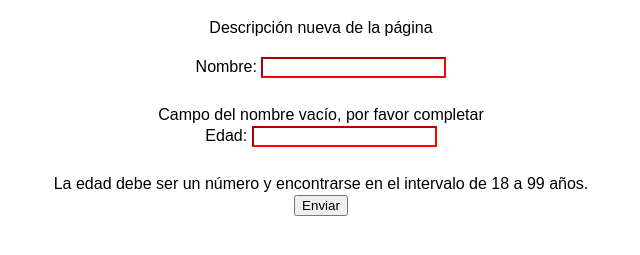
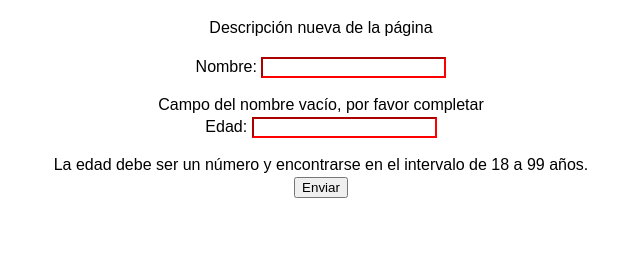
Before and after one commit to mgonzalz/inf2_feedback_3, a plain HTML site: page index.html in a window 1280 px wide. Both pictures are taken after a click on the button "Enviar". Shown: the part 61-316 px from the top of the page, without its empty margins (319-959 px from the left). Drawn offline with Linux system fonts and the light colour scheme.

Commit message:
ejercicio02

```diff
--- a/index.html
+++ b/index.html
@@ -13,10 +13,10 @@
     <form id="formulario">
         <label for="nombre">Nombre:</label>
         <input type="text" id="nombre" name="nombre"><br><br>
-        <p id="error_nombre" style="height: 0; margin: 0; padding: 0; border: 0"></p>
+        <p id="error_nombre" style="height: 0; margin: 0"></p>
         <label for="edad">Edad:</label>
         <input type="number" id="edad" name="edad"><br><br>
-        <p id="error_edad" style="height: 0; margin: 0; padding: 0; border: 0"></p>
+        <p id="error_edad" style="height: 0; margin: 0"></p>
         <input type="button" value="Enviar" onclick="validaFormulario()">
     </form>
 </div>
--- a/script.js
+++ b/script.js
@@ -26,7 +26,7 @@ function validaFormulario() {
     if (nombre === '') {
         document.getElementById('nombre').style.borderColor = 'red';
         document.getElementById('error_nombre').textContent = 'Campo del nombre vacío, por favor completar';
-        document.getElementById('error_nombre').style.cssText = 'margin: 10px; height: 10px';
+        document.getElementById('error_nombre').style.cssText = 'margin: 0 auto; padding-bottom: 3px';
     }
     else{
         document.getElementById('nombre').style.borderColor = '';
@@ -36,7 +36,7 @@ function validaFormulario() {
     if (edad > 99 || 18 > edad || isNaN(edad)) {
         document.getElementById('edad').style.borderColor = 'red';
         document.getElementById('error_edad').textContent = 'La edad debe ser un número y encontrarse en el intervalo de 18 a 99 años.';
-        document.getElementById('error_edad').style.cssText = 'margin: 10px; height: 10px';
+        document.getElementById('error_edad').style.cssText = 'margin: 0 auto; padding-bottom: 3px';
     }
     else{
         document.getElementById('edad').style.borderColor = '';
@@ -45,3 +45,6 @@ function validaFormulario() {
     }
 
 }
+
+
+// EJERCICIO 3:
```
